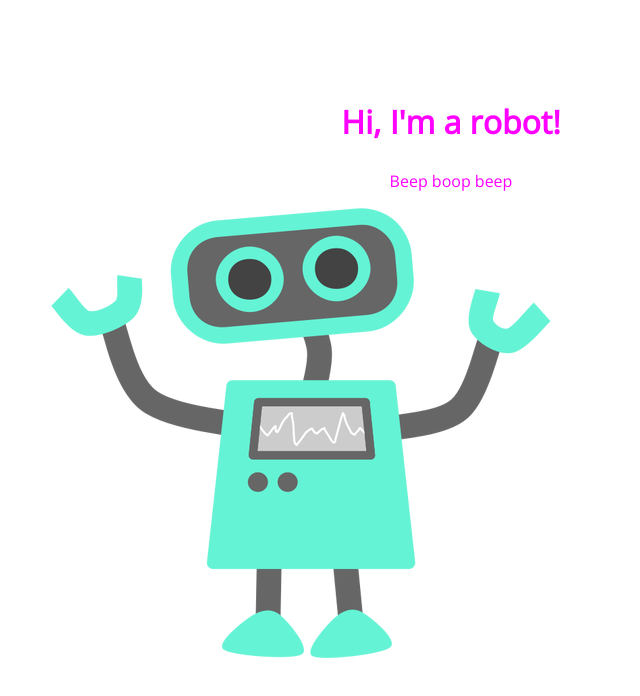
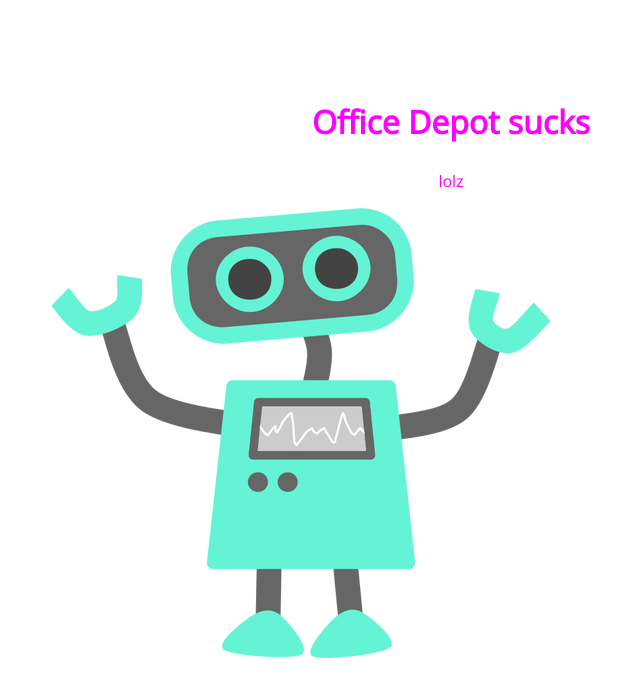
Before and after one commit to TwoBitSpecialist/105-project, a plain HTML site: page index.html in a window 1280 px wide. Shown: the whole page, without its empty margins (189-829 px from the left). Drawn offline with nearby package versions, Linux system fonts and the light colour scheme.

Commit message:
Office Depot sucks

```diff
--- a/index.html
+++ b/index.html
@@ -8,8 +8,8 @@
 </head>
 <body>
 	<section>
-		<h1>Hi, I'm a robot!</h1>
-		<p>Beep boop beep</p>
+		<h1>Office Depot sucks</h1>
+		<p>lolz</p>
 		<img src="img/happy-blue-robot.png">
 	</section>
 </body>
```
